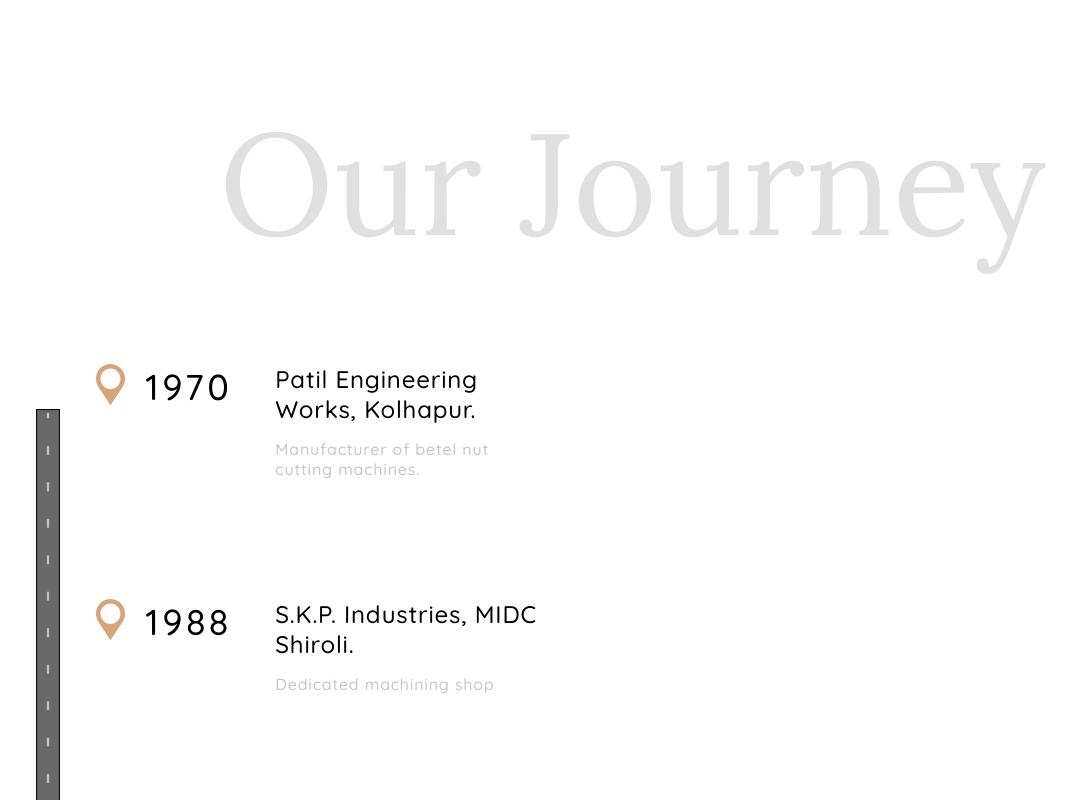
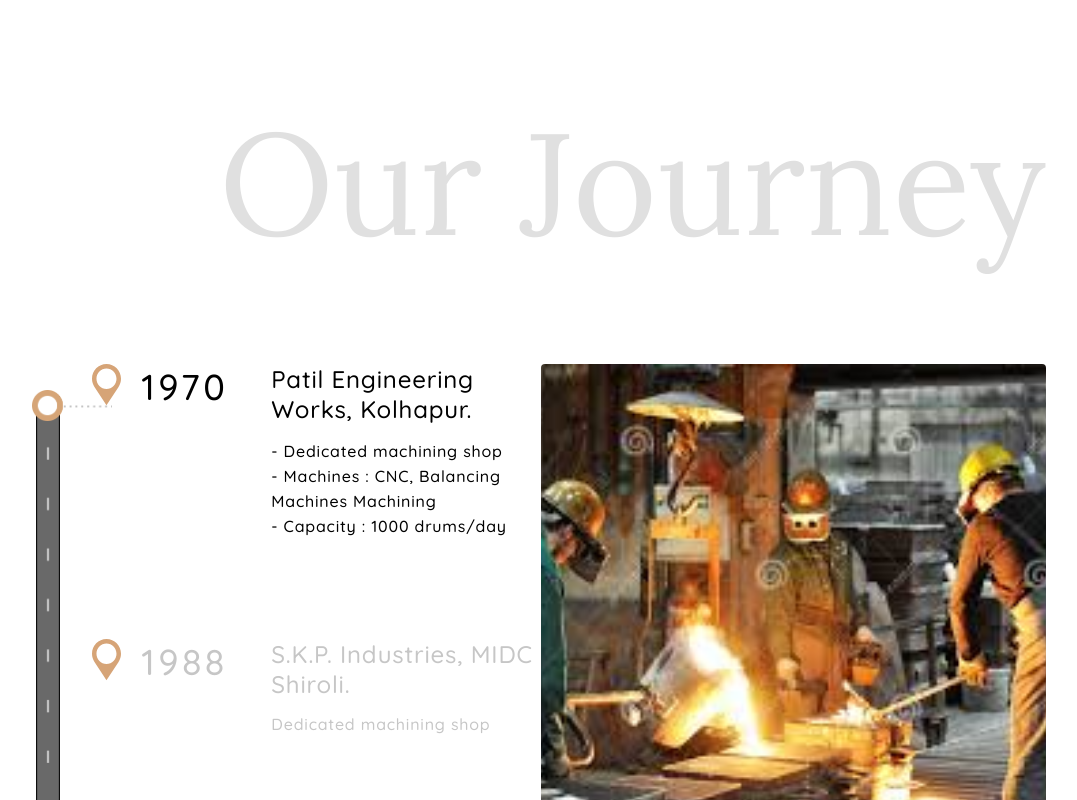
Before and after one commit to Nikhil18-9192/malati-autocast-nuxt, a Nuxt app: page /ourJourney in a window 1280 px wide. Shown: the top 800 px of the page, without its empty margins (99-1176 px from the left). Built offline with nearby package versions, Linux system fonts and the light colour scheme; what vue-carousel-3d would draw is missing.

Commit message:
ui-fixes

```diff
--- a/components/AppFooter.vue
+++ b/components/AppFooter.vue
@@ -49,6 +49,7 @@
   data() {
     return {
       menu: [
+        { name: 'Home', route: '/' },
         { name: 'Our Journey', route: '/ourJourney' },
         { name: 'Infrastructure', route: '/infrastructure' },
         { name: 'Clients & Partners', route: '/' },
--- a/pages/index.vue
+++ b/pages/index.vue
@@ -117,7 +117,6 @@
     display: flex;
     align-items: center;
     justify-content: center;
-    margin-bottom: 180px;
     .heading {
       position: relative;
       overflow: hidden;
--- a/pages/ourJourney/index.vue
+++ b/pages/ourJourney/index.vue
@@ -6,7 +6,7 @@
     <div class="journey-list">
       <div class="list">
         <div class="road-bar">
-          <transition name="line">
+          <!-- <transition name="line">
             <img
               v-if="offset > -1"
               :style="{ top: `${offset}px` }"
@@ -14,13 +14,13 @@
               src="dotline.svg"
               alt=""
             />
-          </transition>
+          </transition> -->
           <transition name="icon-slide">
             <img
               v-if="offset > -1"
-              :style="{ top: `${offset - 15}px` }"
+              :style="{ top: `${offset - 6}px` }"
               class="icon"
-              src="active-icon.png"
+              src="marker-connector.png"
               alt=""
             />
           </transition>
@@ -160,6 +160,7 @@
   },
 
   mounted() {
+    this.getItem(0)
     this.initAutoSlide()
   },
   methods: {
@@ -210,18 +211,17 @@
     width: 100%;
     overflow: hidden;
     padding: 0 $horizontalPadding;
-    @include for-desktop-up {
-      padding-bottom: 325px;
-    }
+
     .list {
       width: 50%;
       display: flex;
       position: relative;
       .road-bar {
-        margin-top: 45px;
-        margin-right: 60px;
+        margin-top: 32px;
+        margin-right: 32px;
         position: relative;
         height: 100%;
+        position: relative;
 
         .line {
           position: absolute;
@@ -229,15 +229,18 @@
           z-index: 99;
         }
         .icon {
-          width: 32px;
           position: absolute;
           left: -4px;
+          max-height: 32px;
           z-index: 101;
+          max-width: 80px;
+          object-fit: contain;
         }
         .bar {
-          position: absolute;
+          position: relative;
           z-index: 100;
           width: 24px;
+          min-height: 100%;
         }
       }
       ul {
@@ -248,7 +251,11 @@
           display: flex;
           min-height: 150px;
           cursor: default;
-          margin-bottom: 60px;
+          margin-bottom: 100px;
+
+          &:last-child {
+            padding-bottom: 200px;
+          }
           img {
             width: 30px;
             height: 42px;
```
Also changed, not shown: static/marker-connector.png (added).
